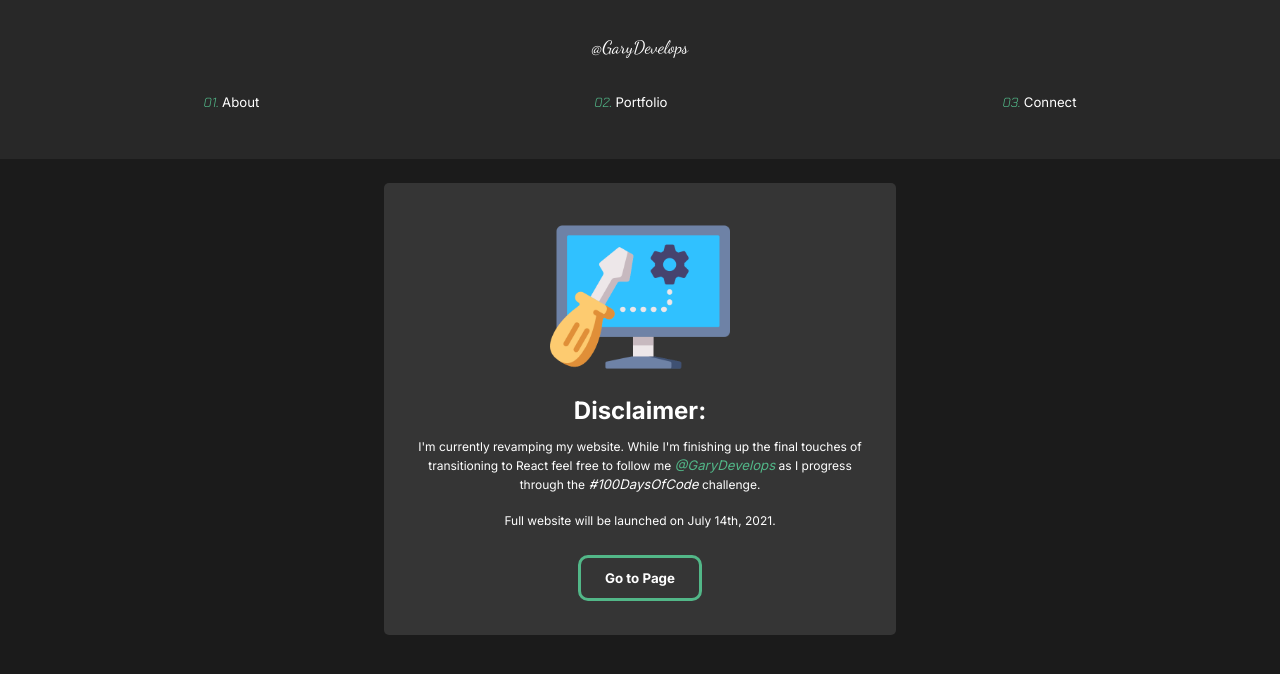
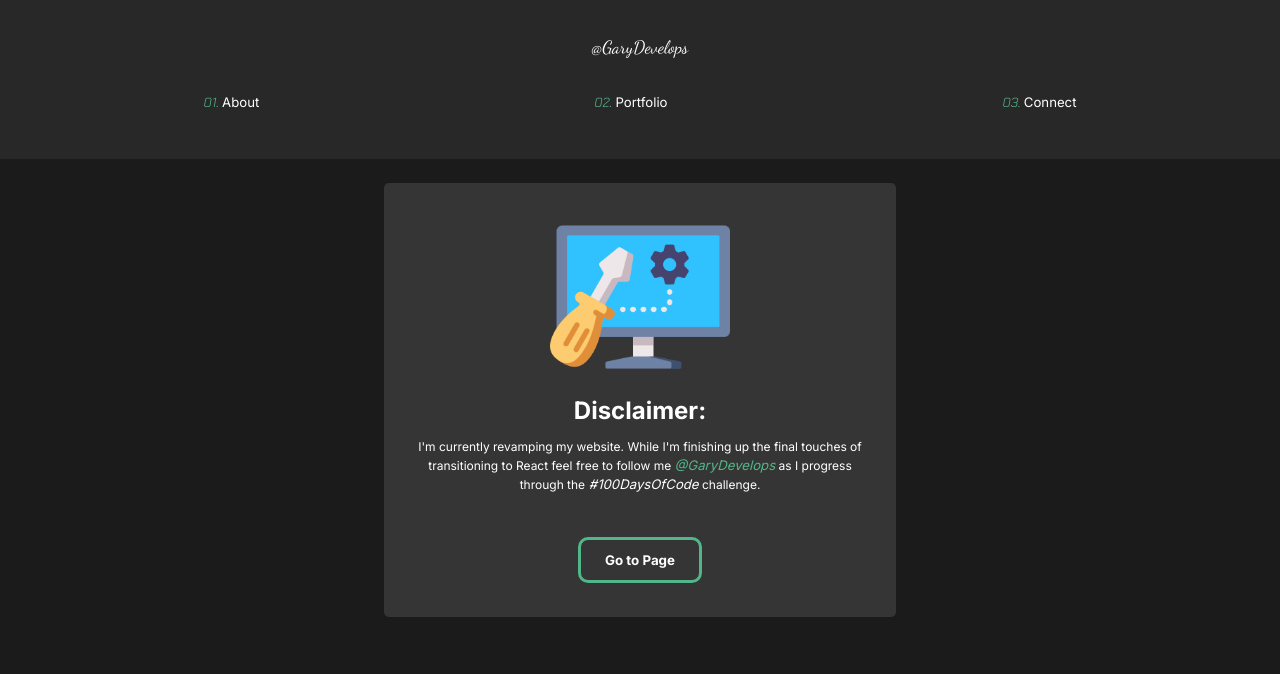
Before and after one commit to gary-rivera/v2, a React (Create React App) app: page / in a window 1280 px wide. Shown: the top 674 px of the page. Built offline with nearby package versions, Linux system fonts and the light colour scheme.

Commit message:
updated disclaimer and added missing dependancy - react-router-dom

```diff
--- a/package.json
+++ b/package.json
@@ -11,6 +11,7 @@
     "react": "^17.0.2",
     "react-dom": "^17.0.2",
     "react-intersection-observer": "^8.32.0",
+    "react-router-dom": "^5.2.0",
     "react-router-hash-link": "^2.4.3",
     "react-scripts": "4.0.3",
     "styled-components": "^5.3.0",
--- a/src/components/Disclaimer.js
+++ b/src/components/Disclaimer.js
@@ -27,7 +27,7 @@ function Disclaimer({disclaimer, setDisclaimer}) {
           <a href="https://www.100daysofcode.com/" target="_blank" rel="noreferrer"> #100DaysOfCode</a> challenge.
         <br/>
         <br/>
-        Full website will be launched on July 14th, 2021.
+
       </motion.p>
         <Link to="/#main">
         <motion.button
```
Also changed, not shown: 2 other files (tests, documents, lock files or other folders).
